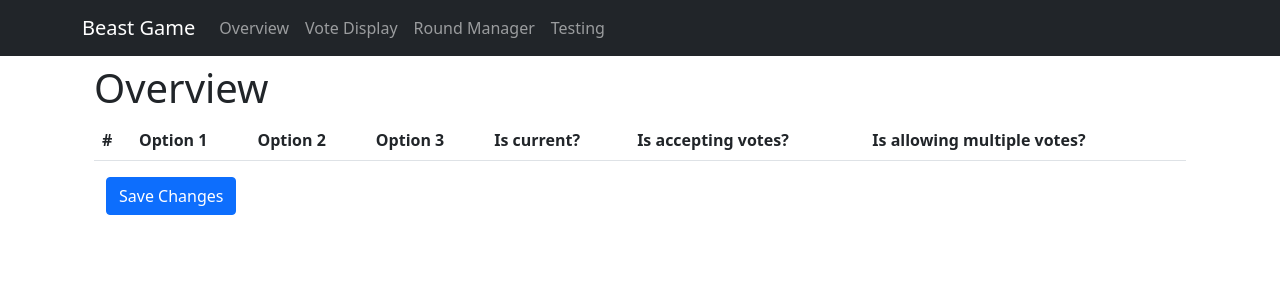
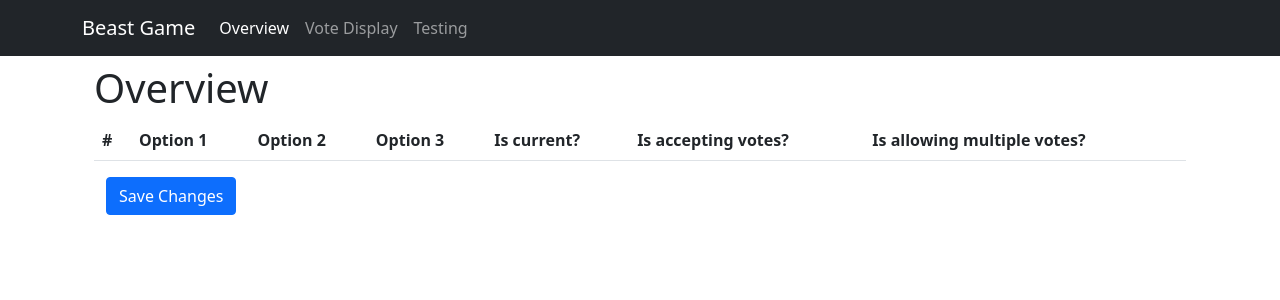
Before and after one commit to geerlingguy/beast-challenge, a Flask app: page / in a window 1280 px wide. Shown: the top 300 px of the page. Run offline with Flask 2, Linux system fonts and the light colour scheme; data that the repository does not hold is empty.

Commit message:
Add active menu classes for better usability.

```diff
--- a/leader-app/app.py
+++ b/leader-app/app.py
@@ -46,7 +46,7 @@ def index():
     conn = get_db_connection()
     rounds = conn.execute('SELECT * FROM rounds').fetchall()
     conn.close()
-    return render_template('index.html', rounds=rounds)
+    return render_template('index.html', rounds=rounds, page='index')
 
 
 # Test mode page.
@@ -55,7 +55,7 @@ def test():
     conn = get_db_connection()
     votes = conn.execute('SELECT * FROM votes ORDER BY created DESC LIMIT 10').fetchall()
     conn.close()
-    return render_template('test.html', votes=votes)
+    return render_template('test.html', votes=votes, page='test')
 
 
 # Tally of all votes displayed on a web page.
@@ -63,12 +63,12 @@ def test():
 def tally():
     current_round = get_current_round()
     votes = get_totals_for_round(current_round['round_id'])
-    return render_template('tally.html', votes=votes)
+    return render_template('tally.html', votes=votes, page='tally')
 
 
 # Vote route.
 @app.route('/vote', methods = ['POST'])
-def votes():
+def vote():
     # POST Method to add a vote
     if request.method == 'POST':
         response = make_response()
@@ -93,13 +93,8 @@ def votes():
         return response
 
 
-@app.route('/rounds', methods = ['GET', 'POST'])
-def rounds():
-    # GET Method for obtaining the list of rounds
-    if request.method == 'GET':
+@app.route('/round', methods = ['POST'])
+def round():
+    if request.method == 'POST':
         response = make_response(jsonify({'Rounds': 'This route has not yet been implemented.'}), 501)
         return response
-
-    elif request.method == 'POST':
-        response = make_response(jsonify({'Rounds': 'This route has not yet been implemented.'}), 501)
-        return response
--- a/leader-app/templates/base.html
+++ b/leader-app/templates/base.html
@@ -16,16 +16,13 @@
         <a class="navbar-brand" href="{{ url_for('index') }}">Beast Game</a>
         <ul class="navbar-nav me-auto mb-2 mb-lg-0">
             <li class="nav-item">
-                <a class="nav-link" href="/">Overview</a>
+                <a class="nav-link{{ ' active' if page == 'index' }}" href="/">Overview</a>
             </li>
             <li class="nav-item">
-                <a class="nav-link" href="/tally">Vote Display</a>
+                <a class="nav-link{{ ' active' if page == 'tally' }}" href="/tally">Vote Display</a>
             </li>
             <li class="nav-item">
-                <a class="nav-link" href="/rounds">Round Manager</a>
-            </li>
-            <li class="nav-item">
-                <a class="nav-link" href="/test">Testing</a>
+                <a class="nav-link{{ ' active' if page == 'test' }}" href="/test">Testing</a>
             </li>
         </ul>
       </div>
```
